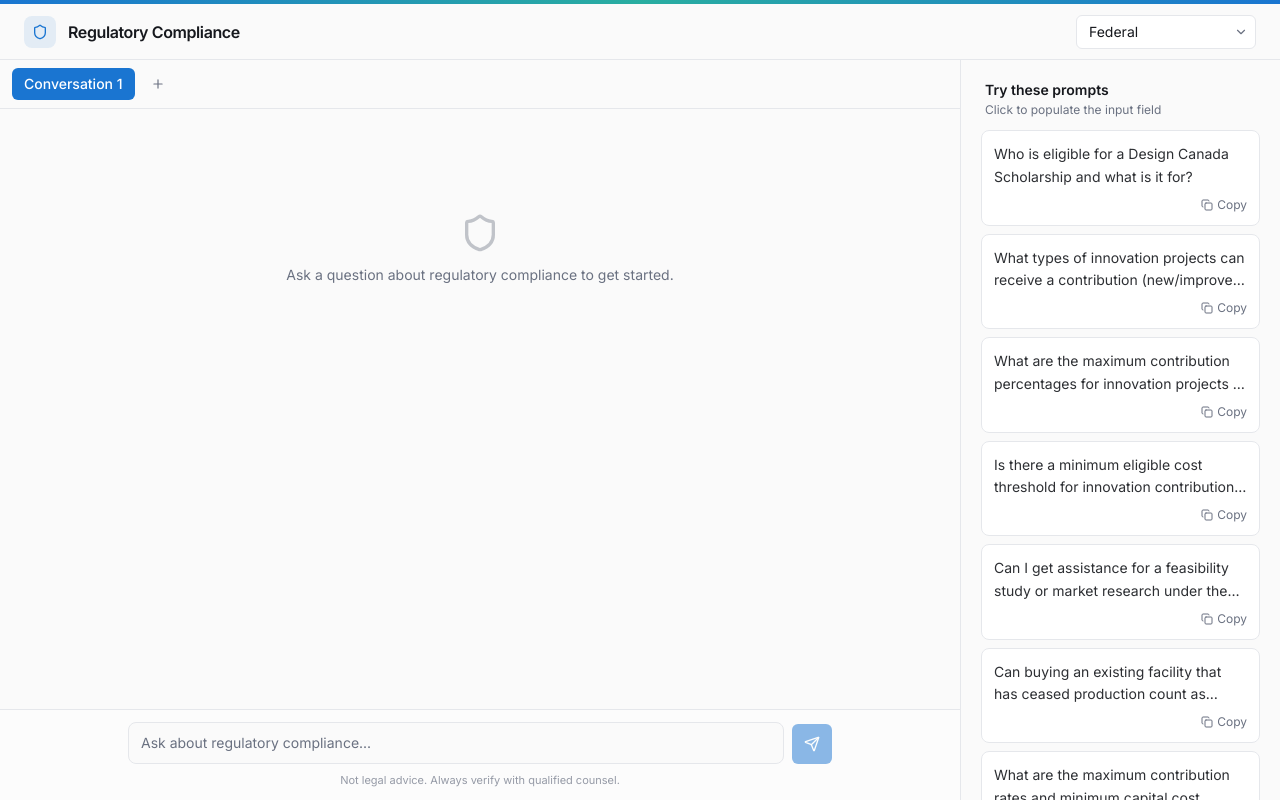
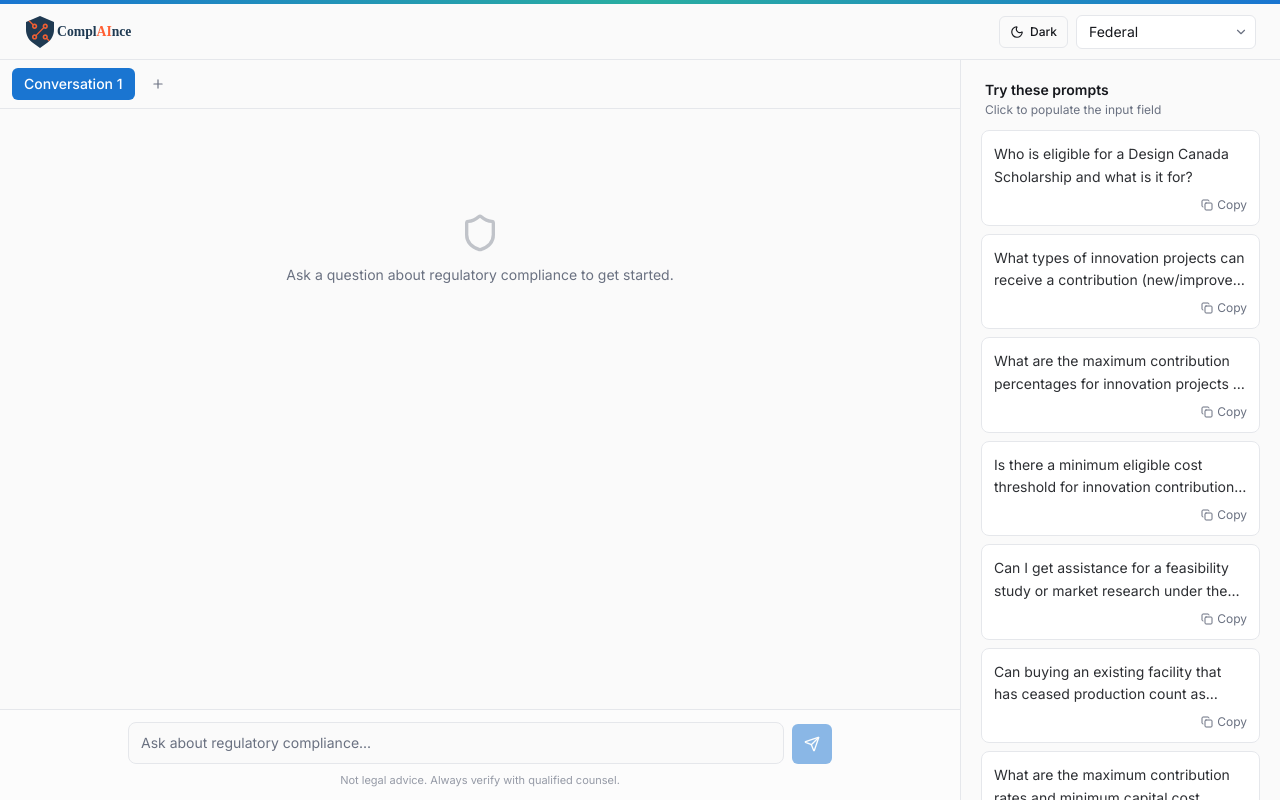
Before and after one commit to tadghh/reg-compliance-chatbot, a React (Vite) app in the folder frontend/: page / in a window 1280 px wide. Built offline with nearby package versions, Linux system fonts and the light colour scheme.

Commit message:
Added dark theme and added logo

```diff
--- a/frontend/src/components/ChatPage.tsx
+++ b/frontend/src/components/ChatPage.tsx
@@ -1,5 +1,5 @@
 import { useState, useRef, useEffect, useCallback } from "react";
-import { Plus, X, Send, Loader2, Shield, ChevronDown } from "lucide-react";
+import { Plus, X, Send, Loader2, Shield, ChevronDown, Moon, Sun } from "lucide-react";
 
 import { Button } from "@/components/ui/button";
 import DemoQuestionsPanel from "@/components/DemoQuestionsPanel";
@@ -18,6 +18,8 @@ type PersistedChatState = {
   activeConvId: string;
   inputValue: string;
 };
+
+type Theme = "light" | "dark";
 
 const DEMO_QUESTIONS = [
   { text: "Who is eligible for a Design Canada Scholarship and what is it for?" },
@@ -76,6 +78,7 @@ const JURISDICTIONS: { value: Jurisdiction; label: string }[] = [
 
 let nextId = 2;
 const CHAT_STATE_STORAGE_KEY = "regubot-chat-state-v1";
+const THEME_STORAGE_KEY = "regubot-theme";
 const DEFAULT_CONVERSATION: Conversation = {
   id: "1",
   name: "Conversation 1",
@@ -198,6 +201,18 @@ function loadPersistedState(): PersistedChatState {
   }
 }
 
+function loadInitialTheme(): Theme {
+  try {
+    const stored = localStorage.getItem(THEME_STORAGE_KEY);
+    if (stored === "light" || stored === "dark") {
+      return stored;
+    }
+  } catch {
+    // Ignore storage access issues
+  }
+  return "light";
+}
+
 function truncateTitle(title: string, maxLength = 48): string {
   const trimmed = title.trim();
   if (trimmed.length <= maxLength) return trimmed;
@@ -221,6 +236,7 @@ const ChatPage = () => {
   const [inputValue, setInputValue] = useState(initialState.inputValue);
   const [isLoading, setIsLoading] = useState(false);
   const [showSidebar, setShowSidebar] = useState(false);
+  const [theme, setTheme] = useState<Theme>(loadInitialTheme);
   const messagesEndRef = useRef<HTMLDivElement>(null);
 
   const activeConv = conversations.find((c) => c.id === activeConvId);
@@ -250,6 +266,15 @@ const ChatPage = () => {
       // Ignore persistence errors (e.g., storage quota, disabled cookies)
     }
   }, [conversations, activeConvId, inputValue]);
+
+  useEffect(() => {
+    document.documentElement.classList.toggle("dark", theme === "dark");
+    try {
+      localStorage.setItem(THEME_STORAGE_KEY, theme);
+    } catch {
+      // Ignore persistence errors (e.g., storage quota, disabled cookies)
+    }
+  }, [theme]);
 
   const addConversation = () => {
     const id = String(nextId++);
@@ -378,14 +403,24 @@ const ChatPage = () => {
 
       <header className="flex h-14 shrink-0 items-center justify-between border-b border-border px-4 lg:px-6">
         <div className="flex items-center gap-3">
-          <div className="flex h-8 w-8 items-center justify-center rounded-lg bg-primary/10">
-            <Shield className="h-4 w-4 text-primary" />
-          </div>
-          <h1 className="text-base font-semibold tracking-tight text-foreground">
-            Regulatory Compliance
-          </h1>
+          <img
+            src="/shield-svgrepo-com.svg"
+            alt="Regulatory Compliance"
+            className="h-8 w-auto"
+          />
         </div>
         <div className="flex items-center gap-2">
+          <Button
+            size="sm"
+            variant="outline"
+            onClick={() => setTheme((current) => (current === "dark" ? "light" : "dark"))}
+            className="h-8 gap-1.5 px-2.5"
+            aria-label={`Switch to ${theme === "dark" ? "light" : "dark"} theme`}
+            title={`Switch to ${theme === "dark" ? "light" : "dark"} theme`}
+          >
+            {theme === "dark" ? <Sun className="h-3.5 w-3.5" /> : <Moon className="h-3.5 w-3.5" />}
+            <span className="hidden text-xs sm:inline">{theme === "dark" ? "Light" : "Dark"}</span>
+          </Button>
           <div className="relative">
             <select
               value={activeConv?.jurisdiction ?? "federal"}
```
Also changed, not shown: frontend/shield-svgrepo-com.svg (added), 1 other file (tests, documents, lock files or other folders).
